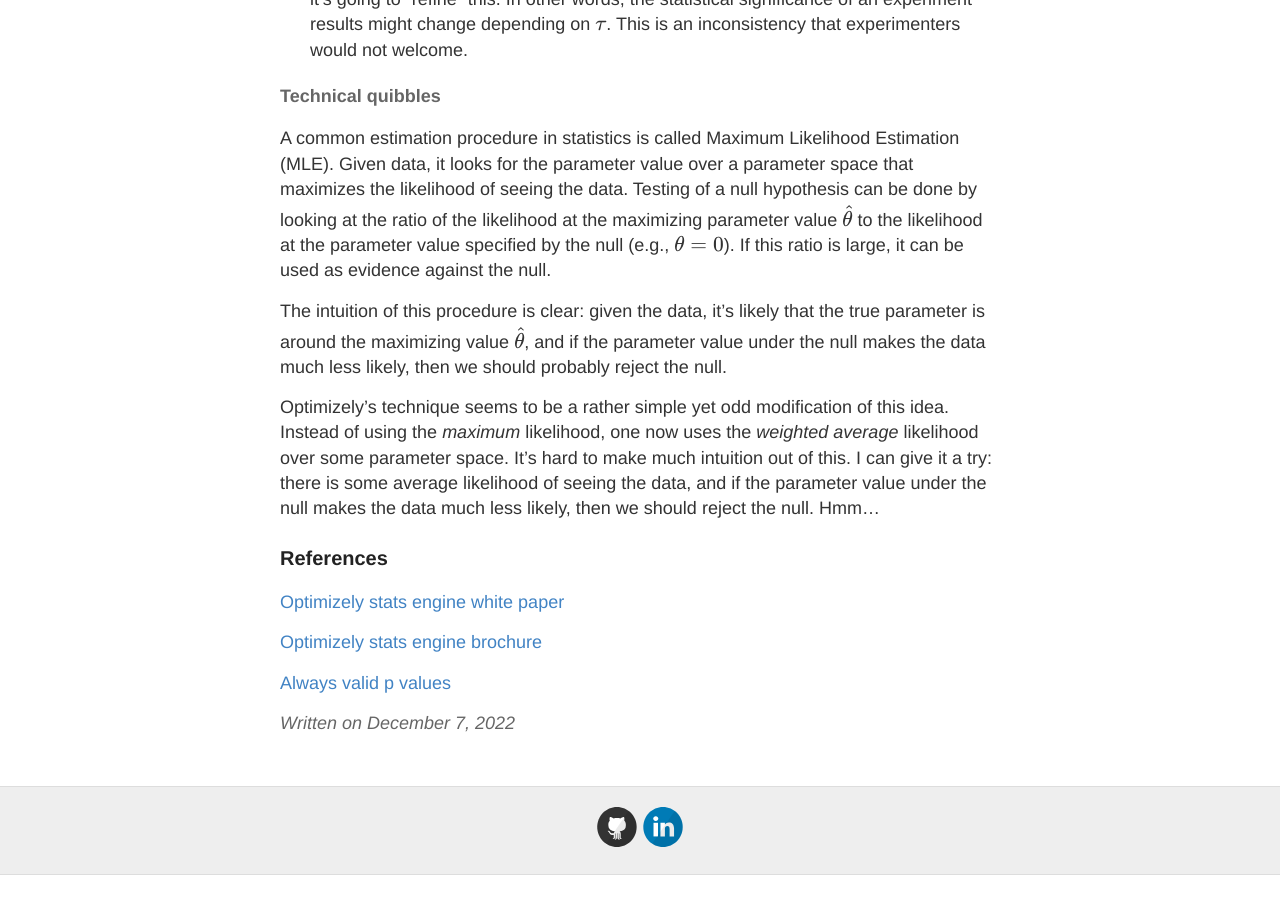
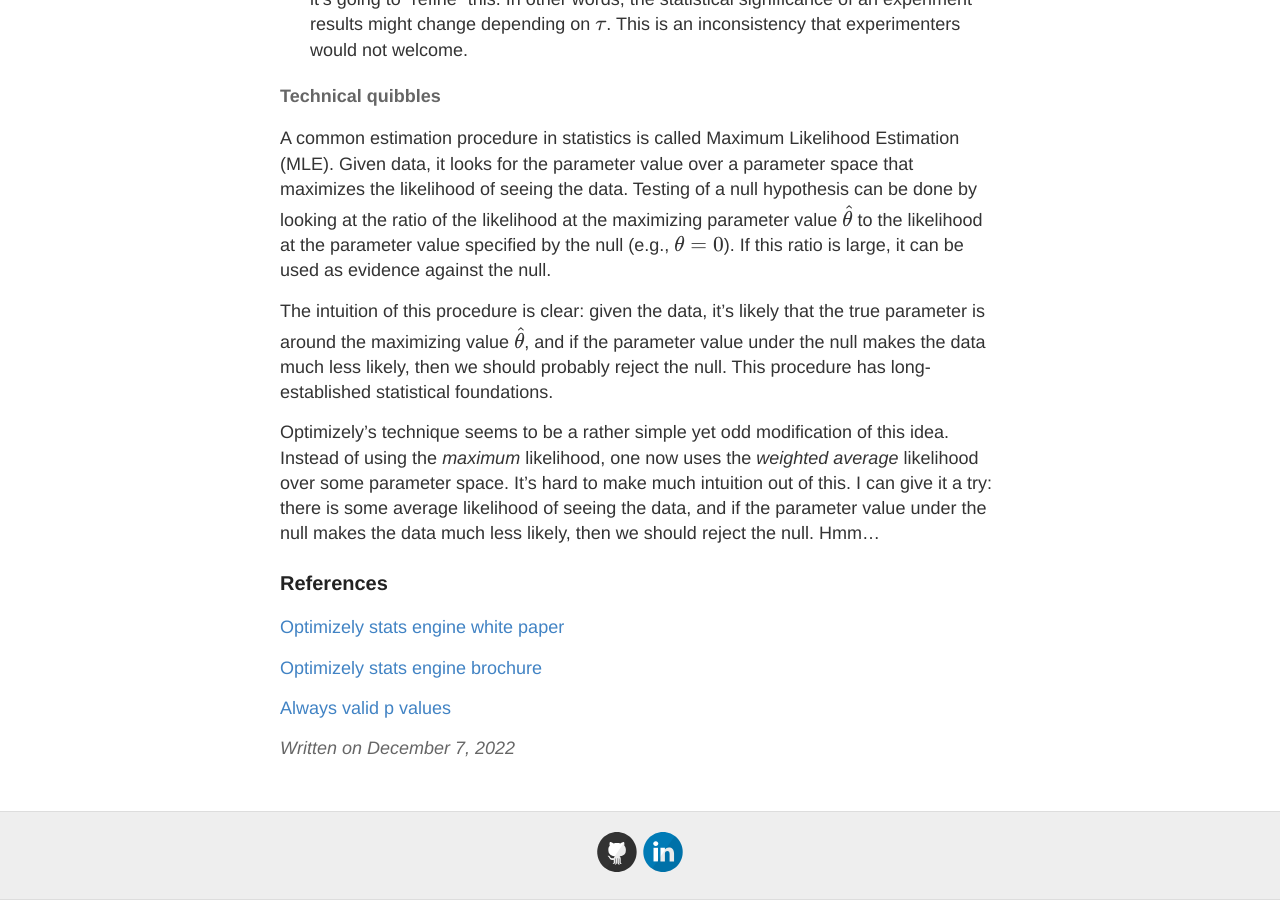
Before and after one commit to lechipatrick/lechipatrick.github.io, a Jekyll site: the page built from _posts/2022-12-07-a-critique-of-Optimizely.md, in a window 1280 px wide and 900 px high, scrolled down 4951 px. Built offline with Jekyll 4.4.1, drawn with Linux system fonts in a browser that asks for light colours; formulas are drawn with MathJax 3; before the commit the page ends 5826 px from its top, so only the background shows below that.

Commit message:
Update 2022-12-07-a-critique-of-Optimizely.md

```diff
--- a/_posts/2022-12-07-a-critique-of-Optimizely.md
+++ b/_posts/2022-12-07-a-critique-of-Optimizely.md
@@ -92,7 +92,7 @@ The fusion of Bayesian elements confuses me for many reasons.
 #### Technical quibbles
 A common estimation procedure in statistics is called Maximum Likelihood Estimation (MLE). Given data, it looks for the parameter value over a parameter space that maximizes the likelihood of seeing the data. Testing of a null hypothesis can be done by looking at the ratio of the likelihood at the maximizing parameter value $\hat \theta$ to the likelihood at the parameter value specified by the null (e.g., $\theta = 0$). If this ratio is large, it can be used as evidence against the null.
 
-The intuition of this procedure is clear: given the data, it's likely that the true parameter is around the maximizing value $\hat \theta$, and if the parameter value under the null makes the data much less likely, then we should probably reject the null.
+The intuition of this procedure is clear: given the data, it's likely that the true parameter is around the maximizing value $\hat \theta$, and if the parameter value under the null makes the data much less likely, then we should probably reject the null. This procedure has long-established statistical foundations.
 
 Optimizely's technique seems to be a rather simple yet odd modification of this idea. Instead of using the *maximum* likelihood, one now uses the *weighted average* likelihood over some parameter space. It's hard to make much intuition out of this. I can give it a try: there is some average likelihood of seeing the data, and if the parameter value under the null makes the data much less likely, then we should reject the null. Hmm...
 ### References
```
